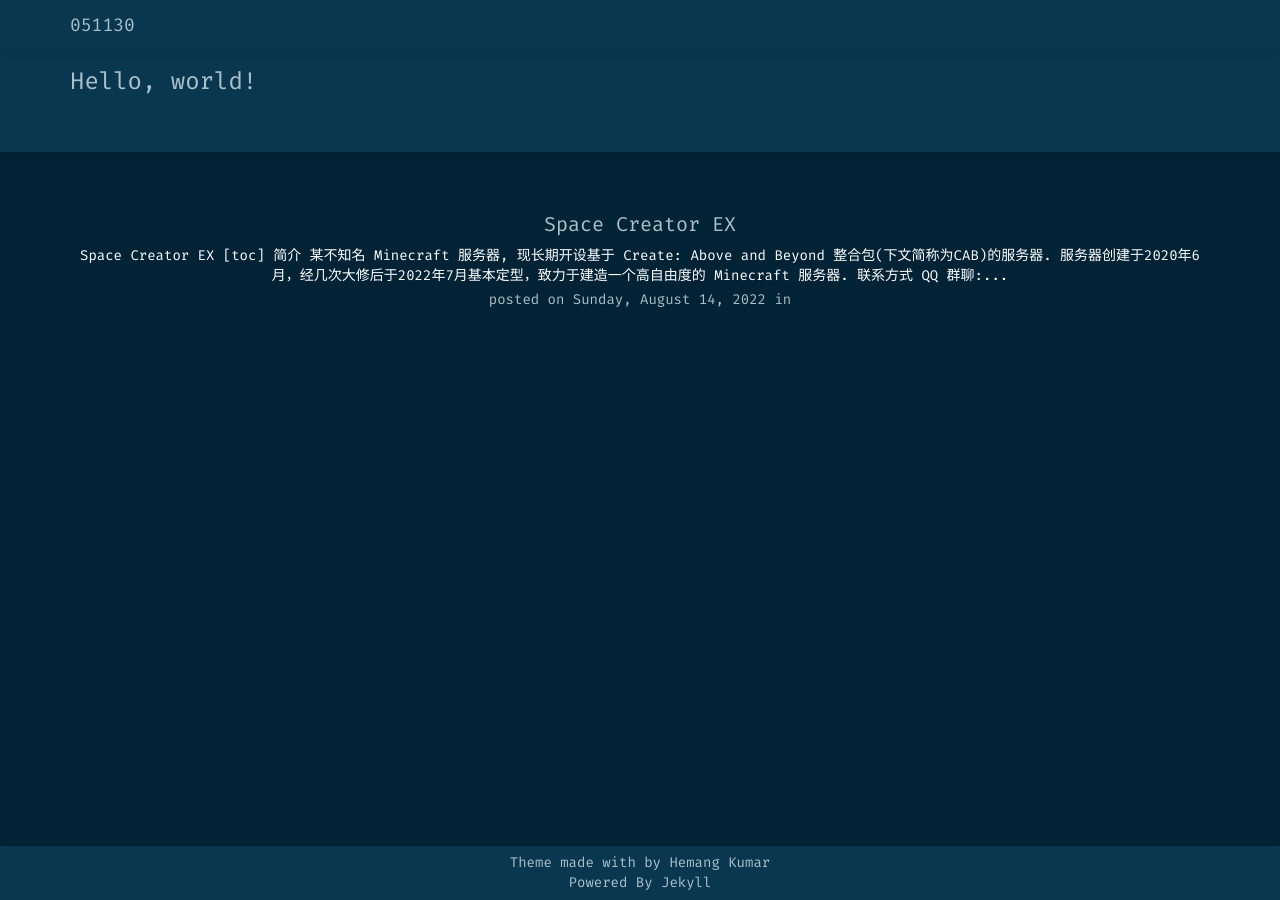
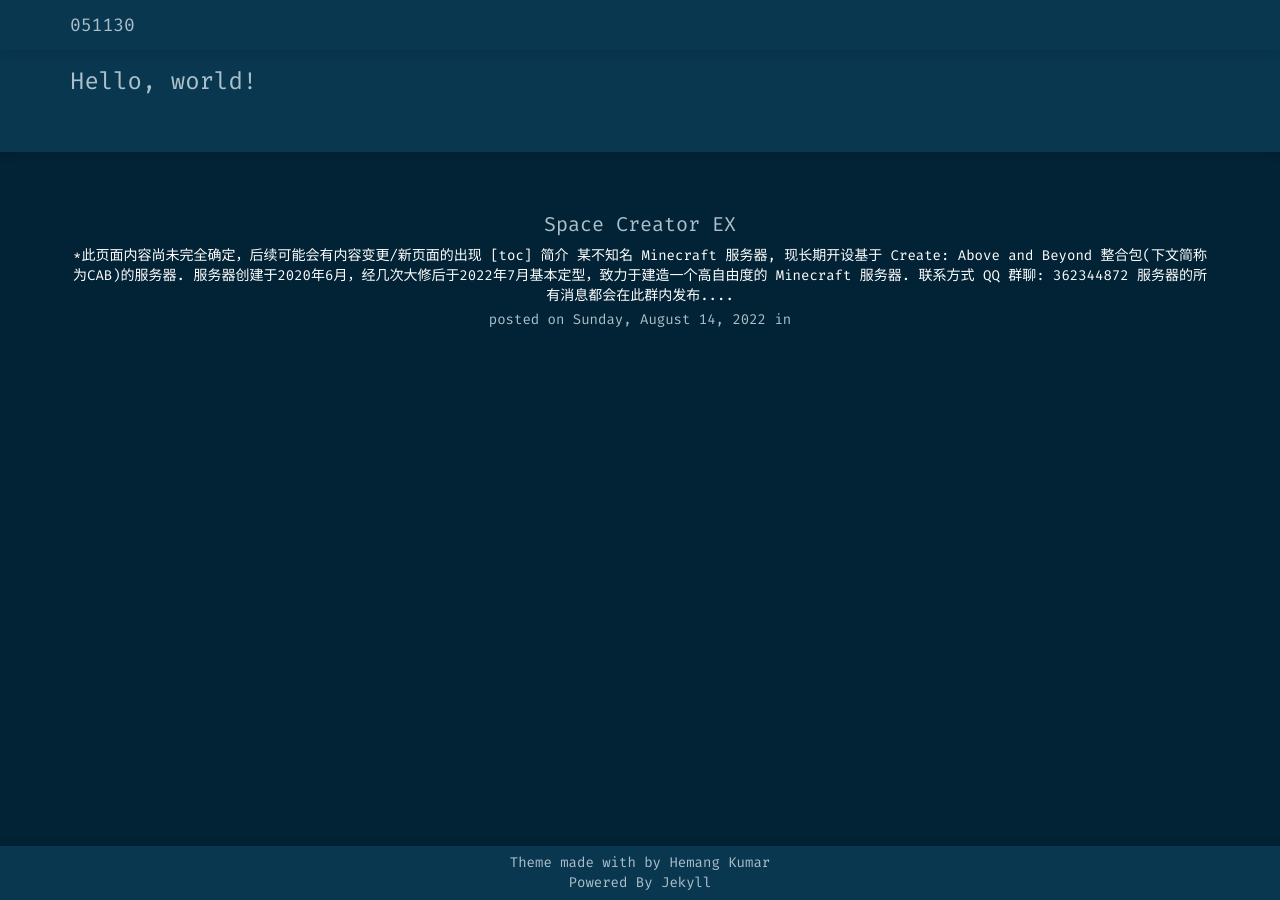
Before and after one commit to x051130x/x051130x.github.io, a Jekyll site: the page built from index.html, in a window 1280 px wide. Built offline with Jekyll 4.4.1, drawn with Linux system fonts in a browser that asks for light colours; nearby versions of some CDN libraries; some web fonts are replaced.

Commit message:
Update 2022-8-14-SCEX.md
去除与页头重复的标题

```diff
--- a/_posts/2022-8-14-SCEX.md
+++ b/_posts/2022-8-14-SCEX.md
@@ -3,7 +3,7 @@ layout: post
 title: Space Creator EX
 ---
 
-# Space Creator EX
+*此页面内容尚未完全确定，后续可能会有内容变更/新页面的出现
 
 ![server logo head picture](https://user-images.githubusercontent.com/109353165/184545759-71e0e280-18f4-444f-ab1b-71b70c21e14e.png)
 
```
